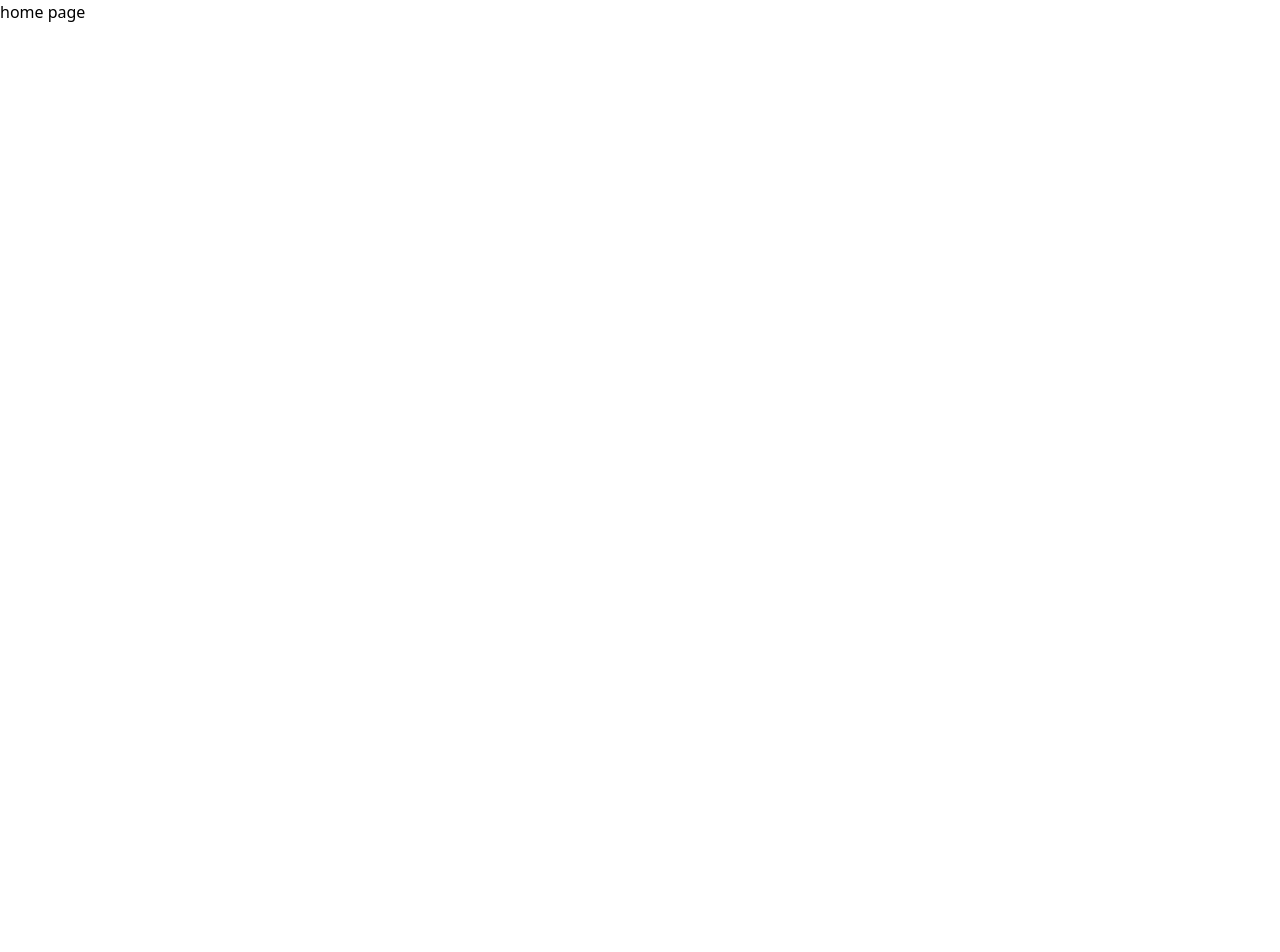
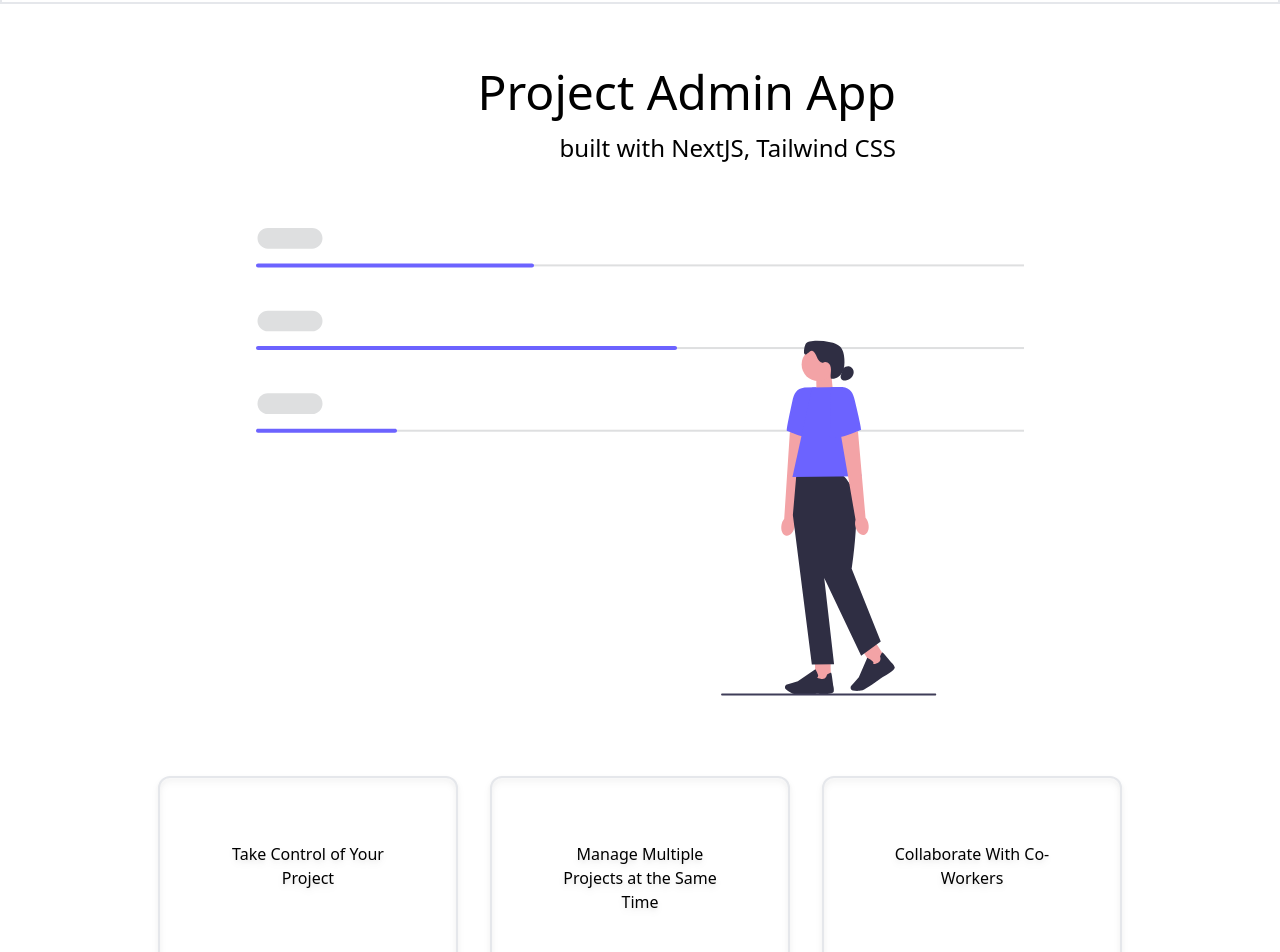
Before and after one commit to 4nth0ny1/project-admin, a Next.js app: page / in a window 1280 px wide. Shown: the part 80-1032 px from the top of the page. Before the commit the page ends 800 px from the top, so only its background shows below. Built offline with nearby package versions, Linux system fonts and the light colour scheme; no server answers.

Commit message:
created static home page content

```diff
--- /dev/null
+++ b/components/CardSection.js
@@ -0,0 +1,15 @@
+export default function CardSection() {
+  return (
+    <div className="flex flex-row justify-center py-16">
+      <div className="drop-shadow-md border-2 w-[300px] text-center rounded-xl m-4 p-16">
+        <p>Take Control of Your Project</p>
+      </div>
+      <div className="drop-shadow-md border-2 w-[300px] text-center rounded-xl m-4 p-16">
+        <p>Manage Multiple Projects at the Same Time</p>
+      </div>
+      <div className="drop-shadow-md border-2 w-[300px] text-center rounded-xl m-4 p-16">
+        <p>Collaborate With Co-Workers</p>
+      </div>
+    </div>
+  );
+}
--- a/components/Navbar.js
+++ b/components/Navbar.js
@@ -10,7 +10,7 @@
 
   return (
     <>
-      <div className="flex flex-row justify-between py-6 px-4 bg-blue-400">
+      <div className="flex flex-row justify-between py-6 px-4 border-2 border-bottom">
         <h2 className="text-2xl">NextJS Project Admin App</h2>
         <ul className="flex flex-row">
           <li className="px-4">
--- /dev/null
+++ b/components/UndrawAnalysisSvg.js
@@ -0,0 +1,112 @@
+export default function UndrawAnalysisSvg() {
+  return (
+    <div className="flex flex-row justify-center">
+      <svg
+        xmlns="http://www.w3.org/2000/svg"
+        width="768.47"
+        height="467.54"
+        viewBox="0 0 768.47 467.54"
+        xmlnsXlink="http://www.w3.org/1999/xlink"
+      >
+        <rect x="2" y="36.39" width="766.47" height="2" fill="#dedfe0" />
+        <path
+          d="m56.15,20.67H11.84c-5.7,0-10.34-4.64-10.34-10.34S6.14,0,11.84,0h44.32c5.7,0,10.34,4.64,10.34,10.34s-4.64,10.34-10.34,10.34h0Z"
+          fill="#dedfe0"
+        />
+        <rect x="2" y="119.06" width="766.47" height="2" fill="#dedfe0" />
+        <path
+          d="m56.15,103.34H11.84c-5.7,0-10.34-4.64-10.34-10.34s4.64-10.34,10.34-10.34h44.32c5.7,0,10.34,4.64,10.34,10.34s-4.64,10.34-10.34,10.34h0Z"
+          fill="#dedfe0"
+        />
+        <rect x="2" y="201.72" width="766.47" height="2" fill="#dedfe0" />
+        <path
+          d="m56.15,186.01H11.84c-5.7,0-10.34-4.64-10.34-10.34s4.64-10.34,10.34-10.34h44.32c5.7,0,10.34,4.64,10.34,10.34s-4.64,10.34-10.34,10.34h0Z"
+          fill="#dedfe0"
+        />
+        <path
+          d="m276,39.39H2c-1.1,0-2-.9-2-2s.9-2,2-2h274c1.1,0,2,.9,2,2s-.9,2-2,2Z"
+          fill="#6c63ff"
+        />
+        <path
+          d="m419.05,122.06H2c-1.1,0-2-.9-2-2s.9-2,2-2h417.05c1.1,0,2,.9,2,2s-.9,2-2,2Z"
+          fill="#6c63ff"
+        />
+        <path
+          d="m139,204.72H2c-1.1,0-2-.9-2-2s.9-2,2-2h137c1.1,0,2,.9,2,2s-.9,2-2,2Z"
+          fill="#6c63ff"
+        />
+        <g>
+          <polygon
+            points="577.06 164.66 560.51 170.3 560.24 146.39 575.31 146.22 577.06 164.66"
+            fill="#f3a3a6"
+          />
+          <circle cx="562.19" cy="136.43" r="16.56" fill="#f3a3a6" />
+          <path
+            d="m566.71,134.74c-2.77-.05-4.62-2.83-5.73-5.38s-2.25-5.47-4.82-6.5c-2.11-.84-5.75,5.03-7.43,3.5-1.75-1.6-.15-9.94,1.67-11.45,1.82-1.51,4.33-1.83,6.69-1.97,5.77-.33,11.57.07,17.24,1.19,3.5.69,7.12,1.75,9.67,4.25,3.23,3.17,4.1,8,4.38,12.52.29,4.62.07,9.47-2.13,13.55-2.21,4.07-6.88,7.11-11.41,6.13-.48-2.45-.05-4.97.1-7.47.15-2.49-.07-5.18-1.61-7.15s-4.8-2.72-6.55-.94"
+            fill="#2f2e43"
+          />
+          <path
+            d="m587.14,140.25c1.64-1.23,3.61-2.27,5.65-2.04,2.21.24,4.09,2.04,4.68,4.18.59,2.14-.02,4.51-1.36,6.28-1.34,1.77-3.35,2.95-5.49,3.55-1.24.35-2.59.5-3.78,0-1.75-.73-2.71-2.94-2.05-4.72"
+            fill="#2f2e43"
+          />
+          <g>
+            <path
+              id="uuid-c8983f9d-ef50-4d77-8f7b-49f8a94dcf30-33"
+              d="m525.53,296.7c-1.04,5.45,1.03,10.4,4.64,11.05,3.6.65,7.37-3.25,8.41-8.7.45-2.17.35-4.42-.29-6.55l12.74-85.41-17.16-3.03-5.65,86.63c-1.38,1.77-2.31,3.83-2.69,6.02h0Z"
+              fill="#f3a3a6"
+            />
+            <path
+              d="m560.21,159.33l-11.69.13c-8.25,1.34-10.45,5.78-12.23,13.94-2.73,12.45-6.21,29.04-5.48,29.27,1.17.38,21.17,9.52,31.29,7.26l-1.89-50.6h0Z"
+              fill="#6c63ff"
+            />
+          </g>
+          <rect
+            x="559.12"
+            y="430.83"
+            width="15.56"
+            height="22.07"
+            transform="translate(-4.9 6.36) rotate(-.64)"
+            fill="#f3a3a6"
+          />
+          <path
+            d="m544.2,466.56c-1.64.02-3.09,0-4.19-.09-4.14-.33-8.11-3.34-10.12-5.1-.9-.79-1.2-2.07-.75-3.17h0c.32-.79.98-1.39,1.8-1.64l10.89-3.24,17.55-12.13.2.35c.08.13,1.85,3.24,2.45,5.35.23.8.18,1.47-.15,1.99-.23.36-.55.57-.81.7.32.33,1.33,1,4.43,1.46,4.51.67,5.42-4.02,5.45-4.22l.03-.16.13-.09c2.13-1.41,3.44-2.05,3.9-1.92.29.08.76.22,2.18,12.94.13.4,1.06,3.32.48,6.13-.63,3.06-13.96,2.15-16.62,1.94-.08.01-10.04.83-16.87.9h.02,0Z"
+            fill="#2f2e43"
+          />
+          <rect
+            x="610.24"
+            y="415.35"
+            width="15.56"
+            height="22.07"
+            transform="translate(-132.35 400.01) rotate(-32.59)"
+            fill="#f3a3a6"
+          />
+          <path
+            d="m601.65,462.89c-1.83.02-3.51-.18-4.71-.38-1.18-.2-2.11-1.12-2.31-2.3h0c-.15-.85.1-1.7.66-2.34l7.52-8.51,8.47-19.58.36.19c.13.07,3.28,1.77,4.91,3.24.62.56.93,1.15.93,1.77,0,.43-.16.78-.32,1.02.45.11,1.66.14,4.53-1.11,4.18-1.82,2.47-6.28,2.39-6.46l-.06-.15.07-.14c1.06-2.32,1.84-3.56,2.29-3.7.29-.08.76-.22,8.7,9.82.32.27,2.66,2.25,3.65,4.94,1.08,2.93-10.7,9.21-13.08,10.44-.07.06-12.38,9.21-17.44,11.83-2.01,1.04-4.4,1.38-6.58,1.4l.02.02h0Z"
+            fill="#2f2e43"
+          />
+          <path
+            d="m583.93,246.05l-43.56.48-3.5,40.56,18.96,149.54,22.24-.25-9.85-86.38,36.94,77.68,19.61-14.06-28.98-72.58s9.36-63.61,1.28-79.34c-8.08-15.73-13.13-15.67-13.13-15.67v.02h-.01Z"
+            fill="#2f2e43"
+          />
+          <polygon
+            points="605.63 248.28 536.44 249.05 556.21 159.38 586.35 159.04 605.63 248.28"
+            fill="#6c63ff"
+          />
+          <path
+            id="uuid-97a43cd7-1586-4870-a70d-869ca8f8714f-34"
+            d="m612.38,295.74c1.16,5.43-.8,10.42-4.39,11.15-3.59.73-7.44-3.08-8.6-8.51-.5-2.16-.45-4.41.14-6.56l-14.64-85.11,17.09-3.41,7.57,86.49c1.42,1.74,2.39,3.78,2.83,5.96h0Z"
+            fill="#f3a3a6"
+          />
+          <path
+            d="m574.66,159.17l11.69-.13c8.28,1.16,10.57,5.55,12.54,13.67,3,12.39,6.85,28.89,6.13,29.14-1.17.4-20.95,9.98-31.12,7.95l.77-50.63h-.01Z"
+            fill="#6c63ff"
+          />
+        </g>
+        <path
+          d="m680.22,466.56c0,.54-.44.98-.98.98h-213.12c-.54,0-.98-.44-.98-.98s.44-.98.98-.98h213.12c.54,0,.98.44.98.98Z"
+          fill="#3f3d58"
+        />
+      </svg>
+    </div>
+  );
+}
--- a/pages/index.js
+++ b/pages/index.js
@@ -1,10 +1,51 @@
-import Profile from "@/components/ProfileInfo";
+import UndrawAnalysisSvg from "../components/UndrawAnalysisSvg";
+import CardSection from "../components/CardSection";
 import LoginLogoutContainer from "@/components/LoginLogoutContainer";
+import { useUser } from "@auth0/nextjs-auth0/client";
 
 export default function HomePage() {
+  const { user, error, isLoading } = useUser();
+
+  if (isLoading) return <div>Loading...</div>;
+  if (error) return <div>{error.message}</div>;
+
   return (
     <div>
-      <h1>home page</h1>
+      <div className="flex flex-row justify-center">
+        <h1 className="text-5xl flex flex-row justify-end w-1/2 px-16 pb-4 pt-16">
+          Project Admin App
+        </h1>
+      </div>
+      <div className="flex flex-row justify-center">
+        <h2 className="text-2xl flex flex-row justify-end w-1/2 px-16 pb-16">
+          built with NextJS, Tailwind CSS
+        </h2>
+      </div>
+      <UndrawAnalysisSvg />
+      <CardSection />
+      <div className="flex flex-row justify-center bg-purple-500 text-white p-32">
+        <p className="w-1/2 text-center text-2xl">
+          Whether it's a tech, business, or your personal life, Project Admin is
+          your one stop shop for optimization and hitting your goals on time
+          with the highest quality.
+        </p>
+      </div>
+      {user ? (
+        <div className="flex flex-row justify-center p-32 pb-0">
+          <p className="w-1/2 text-center text-2xl">You're in {user.name}!</p>
+        </div>
+      ) : (
+        <div className="flex flex-row justify-center p-32 pb-0">
+          <p className="w-1/2 text-center text-2xl">
+            Login in to Optimize Your Life
+          </p>
+        </div>
+      )}
+      <div className="flex flex-row justify-center p-32 pt-4">
+        <div className="border-2 px-12 py-6 bg-green-500 rounded-xl">
+          <LoginLogoutContainer />
+        </div>
+      </div>
     </div>
   );
 }
```
Also changed, not shown: public/assets/undraw_analysis_dq08.svg (added).
